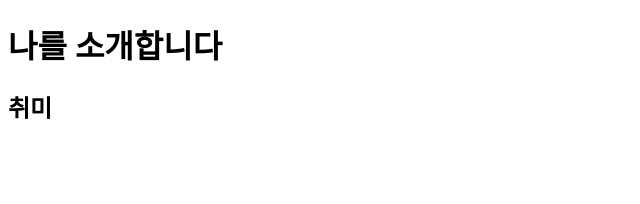
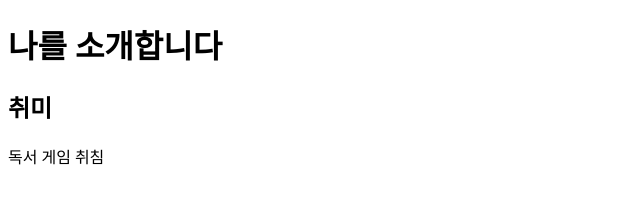
Before and after one commit to beebe0mg/2023-WSM-104, a plain HTML site: page index.html in a window 1280 px wide. Shown: the whole page, without its empty margins (0-640 px from the left). Drawn offline with Linux system fonts and the light colour scheme.

Commit message:
개행이 안 된다

```diff
--- a/index.html
+++ b/index.html
@@ -22,6 +22,9 @@ ex)
     <!-- h1~h6까지 있으며 숫자가 클수록 글자의 크기가 작아진다 -->
     <h1>나를 소개합니다</h1>
     <h2>취미</h2>
+    독서
+    게임
+    취침
 
 </body>
 
```
